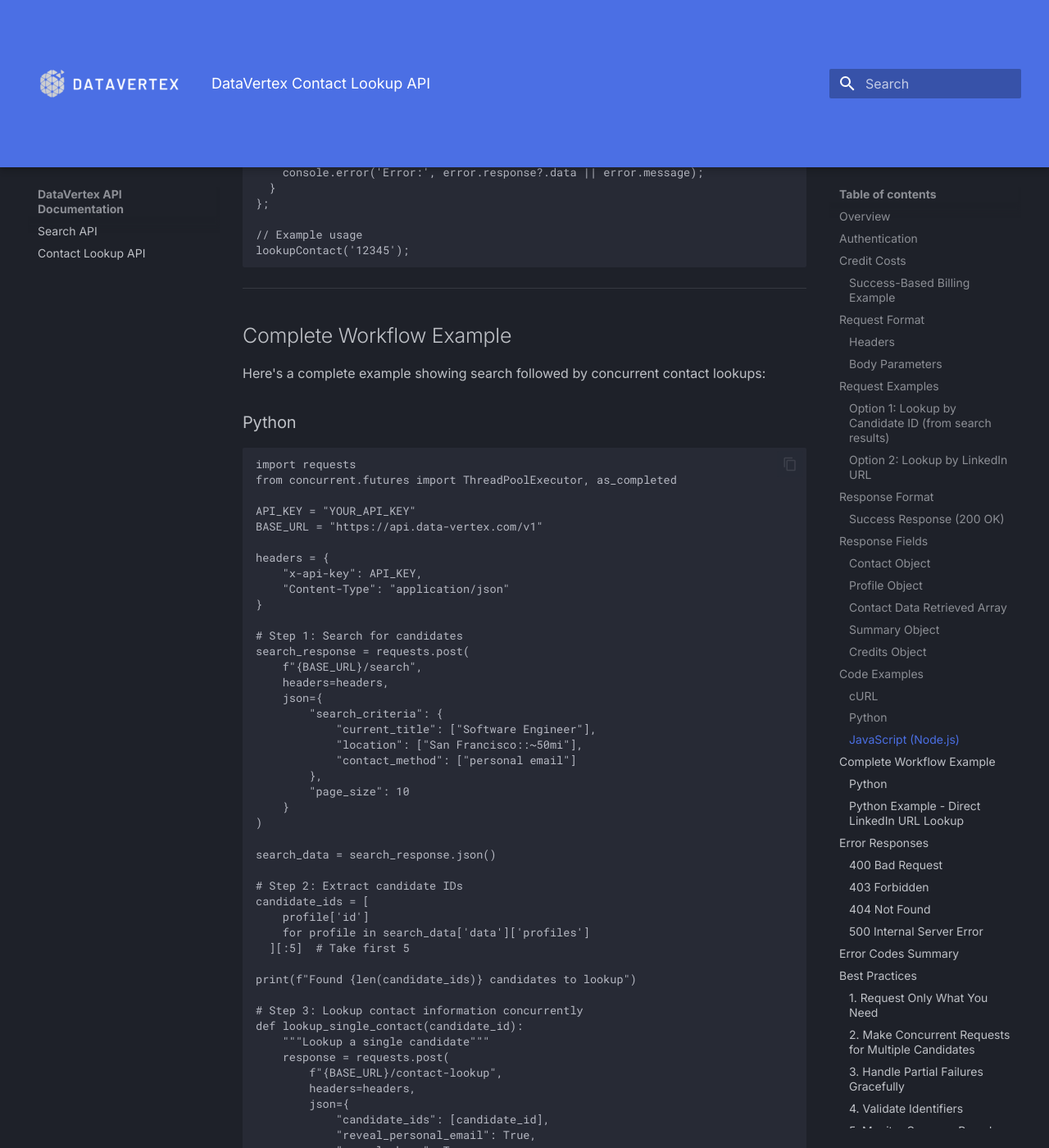
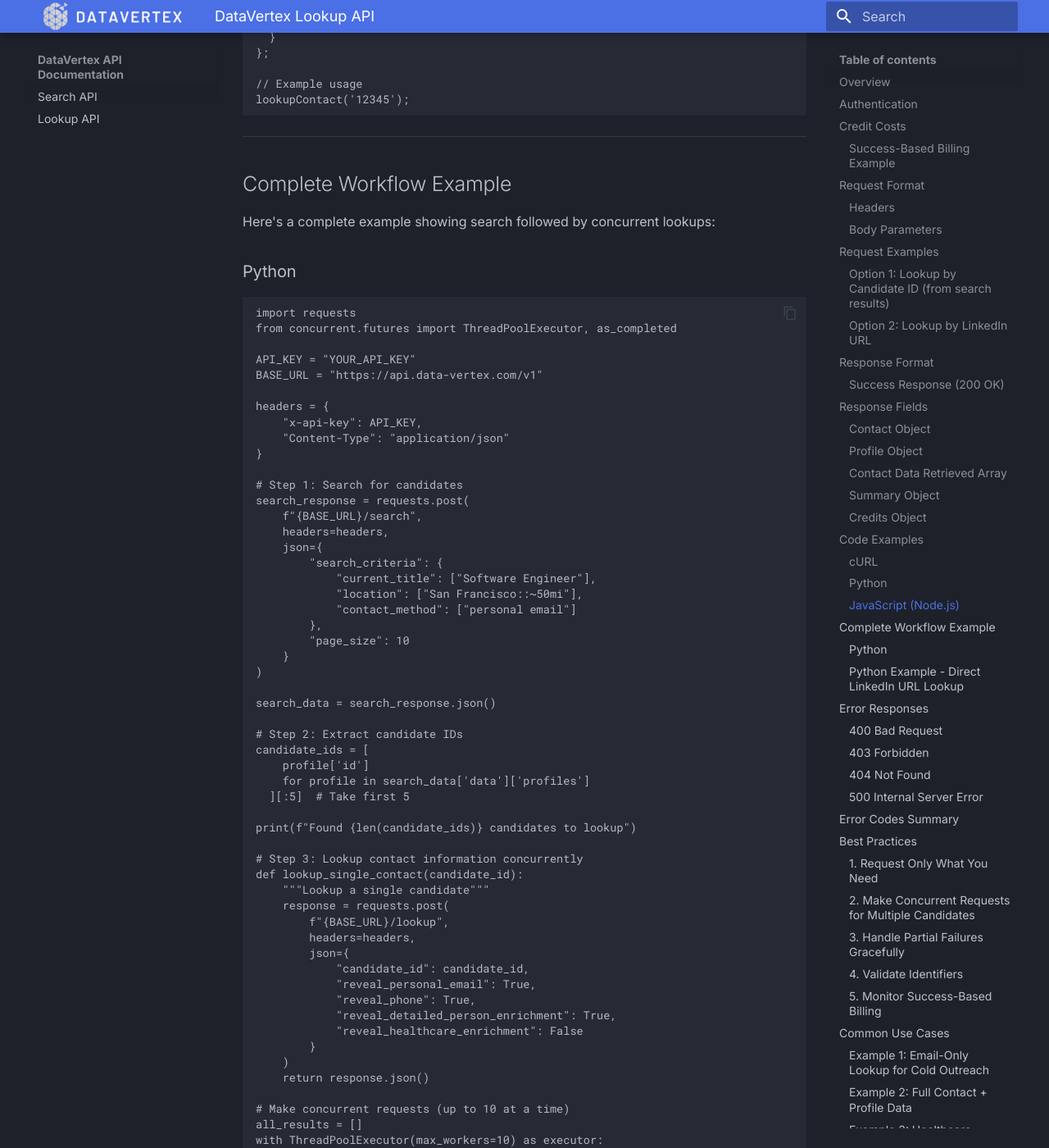
Before and after one commit to jbattdv/dv-api-docs, an MkDocs documentation site: the page built from docs/API_LOOKUP_ENDPOINT.md, in a window 1280 px wide and 1400 px high, scrolled down 9503 px. Shown: the whole window at 82% size. Built offline with MkDocs 1.6.1 and Material for MkDocs 9.7.7, drawn with Linux system fonts in a browser that asks for light colours; some of the changed text lies outside the part shown.

Commit message:
Adjusted contact lookup to lookup. Changed header size. Provided a basic pitch to people in the index.

````diff
--- a/docs/API_CONTACT_LOOKUP_ENDPOINT.md
+++ b/docs/API_LOOKUP_ENDPOINT.md
@@ -1,10 +1,10 @@
-# DataVertex Contact Lookup API
+# DataVertex Lookup API
 
 ## Overview
 
-The DataVertex Contact Lookup API retrieves detailed contact information for specific candidates, including personal emails, phone numbers, and enriched profile data. You can lookup contacts using **Candidate IDs** from search results or **LinkedIn URLs** directly (no search required)
+The DataVertex Lookup API retrieves detailed contact information for specific candidates, including personal emails, phone numbers, and enriched profile data. You can lookup contacts using **Candidate IDs** from search results or **LinkedIn URLs** directly (no search required)
 
-**Endpoint:** `POST https://api.data-vertex.com/v1/contact-lookup`
+**Endpoint:** `POST https://api.data-vertex.com/v1/lookup`
 
 **Credit Cost:** Variable (3-11 credits per candidate based on enrichments requested)
 
@@ -66,15 +66,15 @@
 
 | Parameter | Type | Description | Required |
 |-----------|------|-------------|----------|
-| `candidate_ids` | array of strings (1 item) | Single candidate ID from search results | One identifier required |
-| `linkedin_urls` | array of strings (1 item) | Single LinkedIn profile URL | One identifier required |
+| `candidate_id` | string | Candidate ID from search results | One identifier required |
+| `linkedin_url` | string | LinkedIn profile URL | One identifier required |
 | `reveal_personal_email` | boolean | Retrieve personal email address | No (default: false) |
 | `reveal_phone` | boolean | Retrieve mobile phone number | No (default: false) |
 | `reveal_detailed_person_enrichment` | boolean | Retrieve skills, experience, education | No (default: false) |
 | `reveal_healthcare_enrichment` | boolean | Retrieve NPI, medical license, specialty | No (default: false) |
 
 **Important:**
-- Provide exactly one identifier: either `candidate_ids` with 1 ID OR `linkedin_urls` with 1 URL
+- Provide exactly one identifier: either `candidate_id` OR `linkedin_url`
 - At least one enrichment parameter must be set to `true`
 - For multiple candidates, make concurrent API calls
 
@@ -88,7 +88,7 @@
 
 ```json
 {
-  "candidate_ids": ["12345"],
+  "candidate_id": "12345",
   "reveal_personal_email": true,
   "reveal_phone": false,
   "reveal_detailed_person_enrichment": false,
@@ -100,7 +100,7 @@
 
 ```json
 {
-  "candidate_ids": ["67890"],
+  "candidate_id": "67890",
   "reveal_personal_email": true,
   "reveal_phone": true,
   "reveal_detailed_person_enrichment": true,
@@ -290,11 +290,11 @@
 ### cURL
 
 ```bash
-curl -X POST https://api.data-vertex.com/v1/contact-lookup \
+curl -X POST https://api.data-vertex.com/v1/lookup \
   -H "x-api-key: YOUR_API_KEY" \
   -H "Content-Type: application/json" \
   -d '{
-    "candidate_ids": ["12345"],
+    "candidate_id": "12345",
     "reveal_personal_email": true,
     "reveal_phone": true,
     "reveal_detailed_person_enrichment": false,
@@ -307,7 +307,7 @@
 ```python
 import requests
 
-url = "https://api.data-vertex.com/v1/contact-lookup"
+url = "https://api.data-vertex.com/v1/lookup"
 
 headers = {
     "x-api-key": "YOUR_API_KEY",
@@ -315,7 +315,7 @@
 }
 
 payload = {
-    "candidate_ids": ["12345"],
+    "candidate_id": "12345",
     "reveal_personal_email": True,
     "reveal_phone": True,
     "reveal_detailed_person_enrichment": False,
@@ -351,9 +351,9 @@
 const lookupContact = async (candidateId) => {
   try {
     const response = await axios.post(
-      'https://api.data-vertex.com/v1/contact-lookup',
+      'https://api.data-vertex.com/v1/lookup',
       {
-        candidate_ids: [candidateId],
+        candidate_id: candidateId,
         reveal_personal_email: true,
         reveal_phone: true,
         reveal_detailed_person_enrichment: false,
@@ -398,7 +398,7 @@
 
 ## Complete Workflow Example
 
-Here's a complete example showing search followed by concurrent contact lookups:
+Here's a complete example showing search followed by concurrent lookups:
 
 ### Python
 
@@ -442,10 +442,10 @@
 def lookup_single_contact(candidate_id):
     """Lookup a single candidate"""
     response = requests.post(
-        f"{BASE_URL}/contact-lookup",
+        f"{BASE_URL}/lookup",
         headers=headers,
         json={
-            "candidate_ids": [candidate_id],
+            "candidate_id": candidate_id,
             "reveal_personal_email": True,
             "reveal_phone": True,
             "reveal_detailed_person_enrichment": True,
@@ -512,10 +512,10 @@
 
 # Lookup contact information directly
 lookup_response = requests.post(
-    f"{BASE_URL}/contact-lookup",
+    f"{BASE_URL}/lookup",
     headers=headers,
     json={
-        "linkedin_urls": [linkedin_url],
+        "linkedin_url": linkedin_url,
         "reveal_personal_email": True,
         "reveal_phone": True,
         "reveal_detailed_person_enrichment": False,
@@ -553,7 +553,7 @@
 ```json
 {
   "success": false,
-  "message": "Either candidate_ids or linkedin_urls array is required."
+  "message": "Either candidate_id or linkedin_url is required."
 }
 ```
 
@@ -651,7 +651,7 @@
 ```python
 # Just need emails for outreach
 payload = {
-    "candidate_ids": ["12345"],
+    "candidate_id": "12345",
     "reveal_personal_email": True,
     "reveal_phone": False,
     "reveal_detailed_person_enrichment": False,
@@ -669,10 +669,10 @@
 def lookup_contact(candidate_id):
     """Lookup a single candidate"""
     response = requests.post(
-        "https://api.data-vertex.com/v1/contact-lookup",
+        "https://api.data-vertex.com/v1/lookup",
         headers=headers,
         json={
-            "candidate_ids": [candidate_id],
+            "candidate_id": candidate_id,
             "reveal_personal_email": True,
             "reveal_phone": True
         }
@@ -767,7 +767,7 @@
 
 ```json
 {
-  "candidate_ids": ["12345"],
+  "candidate_id": "12345",
   "reveal_personal_email": true,
   "reveal_phone": false,
   "reveal_detailed_person_enrichment": false,
@@ -781,7 +781,7 @@
 
 ```json
 {
-  "candidate_ids": ["12345"],
+  "candidate_id": "12345",
   "reveal_personal_email": true,
   "reveal_phone": true,
   "reveal_detailed_person_enrichment": true,
@@ -795,7 +795,7 @@
 
 ```json
 {
-  "candidate_ids": ["98765"],
+  "candidate_id": "98765",
   "reveal_personal_email": true,
   "reveal_phone": true,
   "reveal_detailed_person_enrichment": false,
@@ -809,7 +809,7 @@
 
 ```json
 {
-  "candidate_ids": ["12345"],
+  "candidate_id": "12345",
   "reveal_personal_email": false,
   "reveal_phone": true,
   "reveal_detailed_person_enrichment": false,
@@ -830,10 +830,10 @@
 
 def lookup_contact(cid):
     return requests.post(
-        "https://api.data-vertex.com/v1/contact-lookup",
+        "https://api.data-vertex.com/v1/lookup",
         headers={"x-api-key": API_KEY, "Content-Type": "application/json"},
         json={
-            "candidate_ids": [cid],
+            "candidate_id": cid,
             "reveal_personal_email": True,
             "reveal_phone": True
         }
--- a/docs/stylesheets/extra.css
+++ b/docs/stylesheets/extra.css
@@ -10,3 +10,13 @@
     height: 180px !important;
     width: auto !important;
   }
+
+  .md-header {
+    height: 40px !important;
+    padding: 0 !important;
+  }
+
+  .md-header__inner {
+    height: 40px !important;
+    padding: 0 8px !important;
+  }
--- a/mkdocs.yml
+++ b/mkdocs.yml
@@ -25,7 +25,7 @@
 
 nav:
 - Search API: api_search_endpoint.md
-- Contact Lookup API: api_contact_lookup_endpoint.md
+- Lookup API: api_lookup_endpoint.md
 
 extra:
   social:
````
Also changed, not shown: other parts of docs/API_LOOKUP_ENDPOINT.md (+2 -2 lines), docs/index.md (+13 -0 lines).
